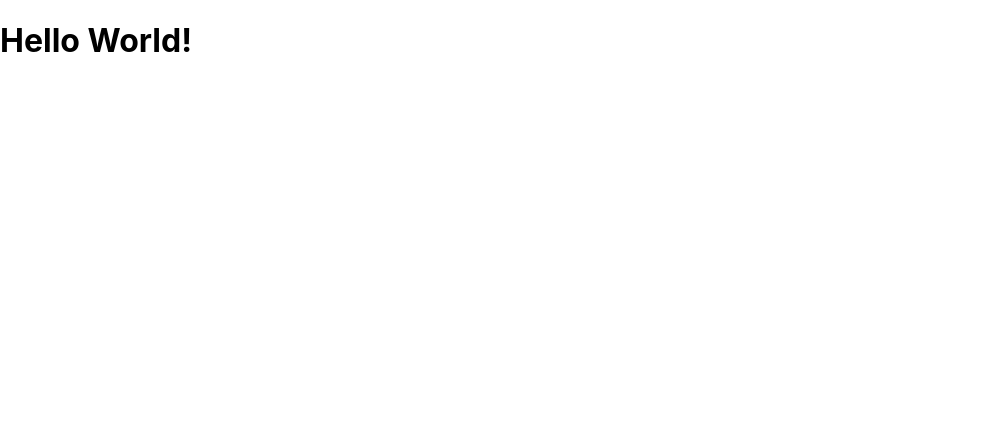
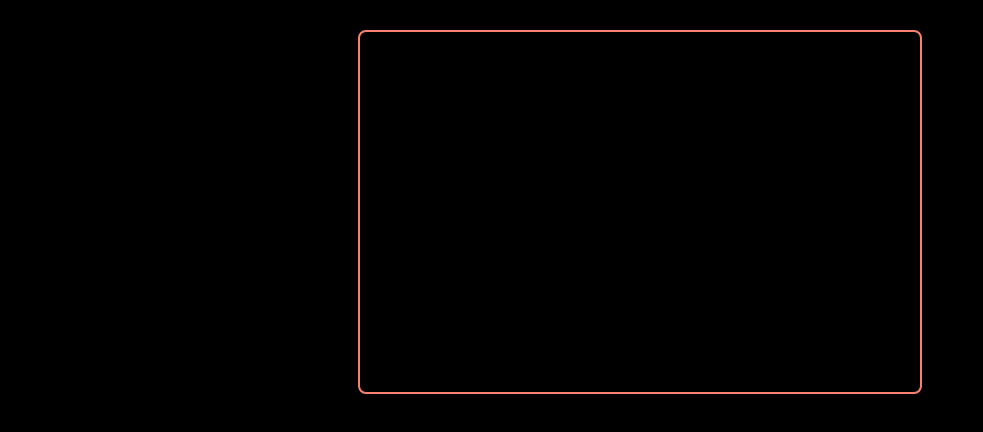
Before and after one commit to Akemi-Hiruma/my-app, a React (Create React App) app: page / in a window 1280 px wide. Shown: the top 432 px of the page, without its empty margins (0-983 px from the left). Built offline with nearby package versions, Linux system fonts and the light colour scheme.

Commit message:
container and backgroun set

```diff
--- a/src/App.css
+++ b/src/App.css
@@ -1,38 +1,9 @@
-.App {
-  text-align: center;
+.container {
+  max-width: 500px;
+  margin: 30px auto;
+  overflow: auto;
+  min-height: 300px;
+  border: 2px solid salmon;
+  padding: 30px;
+  border-radius: 8px;
 }
-
-.App-logo {
-  height: 40vmin;
-  pointer-events: none;
-}
-
-@media (prefers-reduced-motion: no-preference) {
-  .App-logo {
-    animation: App-logo-spin infinite 20s linear;
-  }
-}
-
-.App-header {
-  background-color: #282c34;
-  min-height: 100vh;
-  display: flex;
-  flex-direction: column;
-  align-items: center;
-  justify-content: center;
-  font-size: calc(10px + 2vmin);
-  color: white;
-}
-
-.App-link {
-  color: #61dafb;
-}
-
-@keyframes App-logo-spin {
-  from {
-    transform: rotate(0deg);
-  }
-  to {
-    transform: rotate(360deg);
-  }
-}
--- a/src/App.js
+++ b/src/App.js
@@ -1,13 +1,14 @@
-import React from "react";
+import React from 'react';
 
-
+import './App.css'
 const App = () => {
   const message = 'Hello World!'
-  return <h1>{message}</h1>
-}
+  return <div className='container'>
+  </div>
 // const App = () => {
-//   return (
-//     <h1>hello world!</h1>
-//   )
-// }
-export default App;
+  //   return (
+    //     <h1>hello world!</h1>
+    //   )
+    //
+};
+export default App
--- a/src/index.css
+++ b/src/index.css
@@ -5,6 +5,7 @@ body {
     sans-serif;
   -webkit-font-smoothing: antialiased;
   -moz-osx-font-smoothing: grayscale;
+  background-color: black;
 }
 
 code {
```
